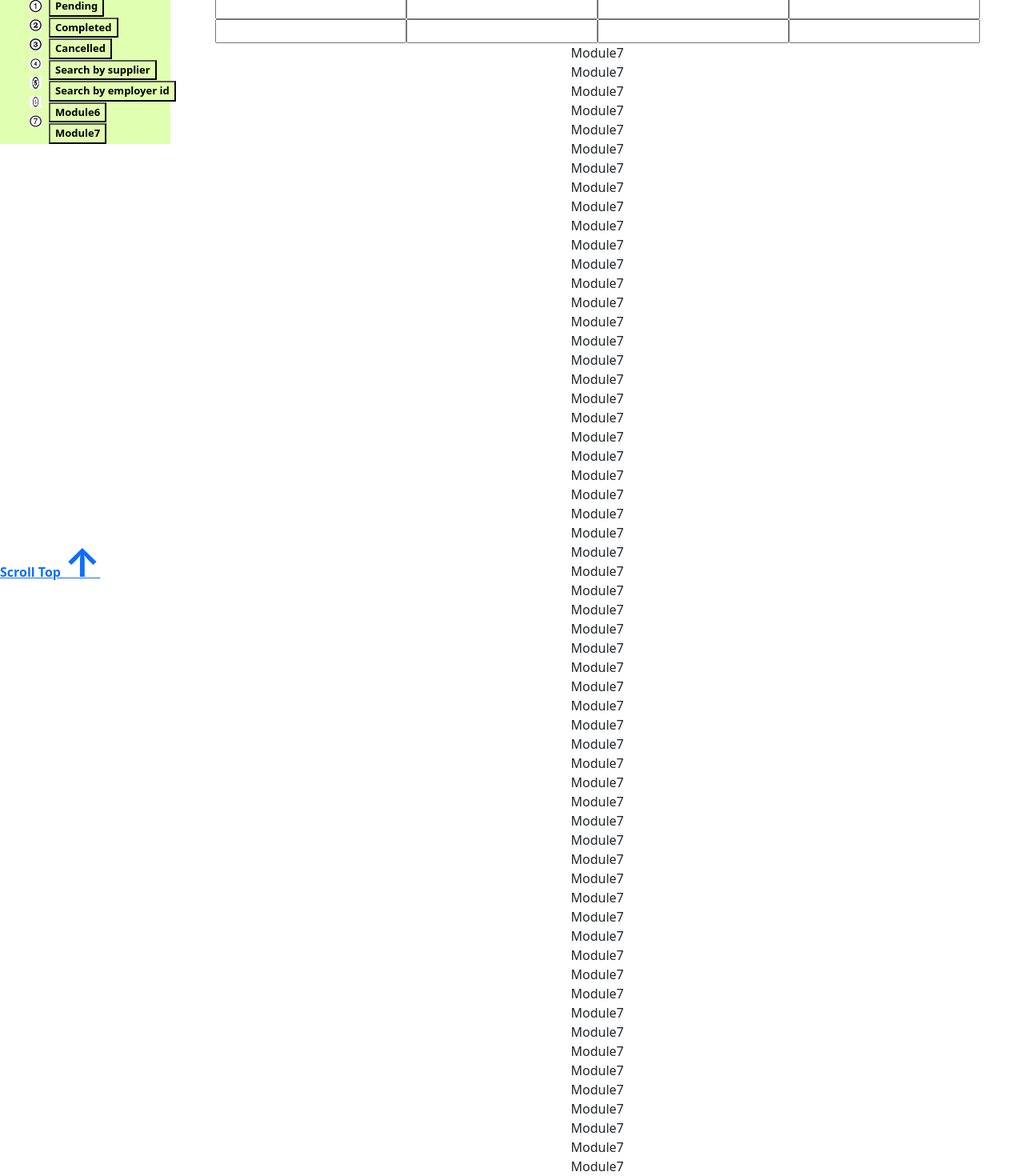
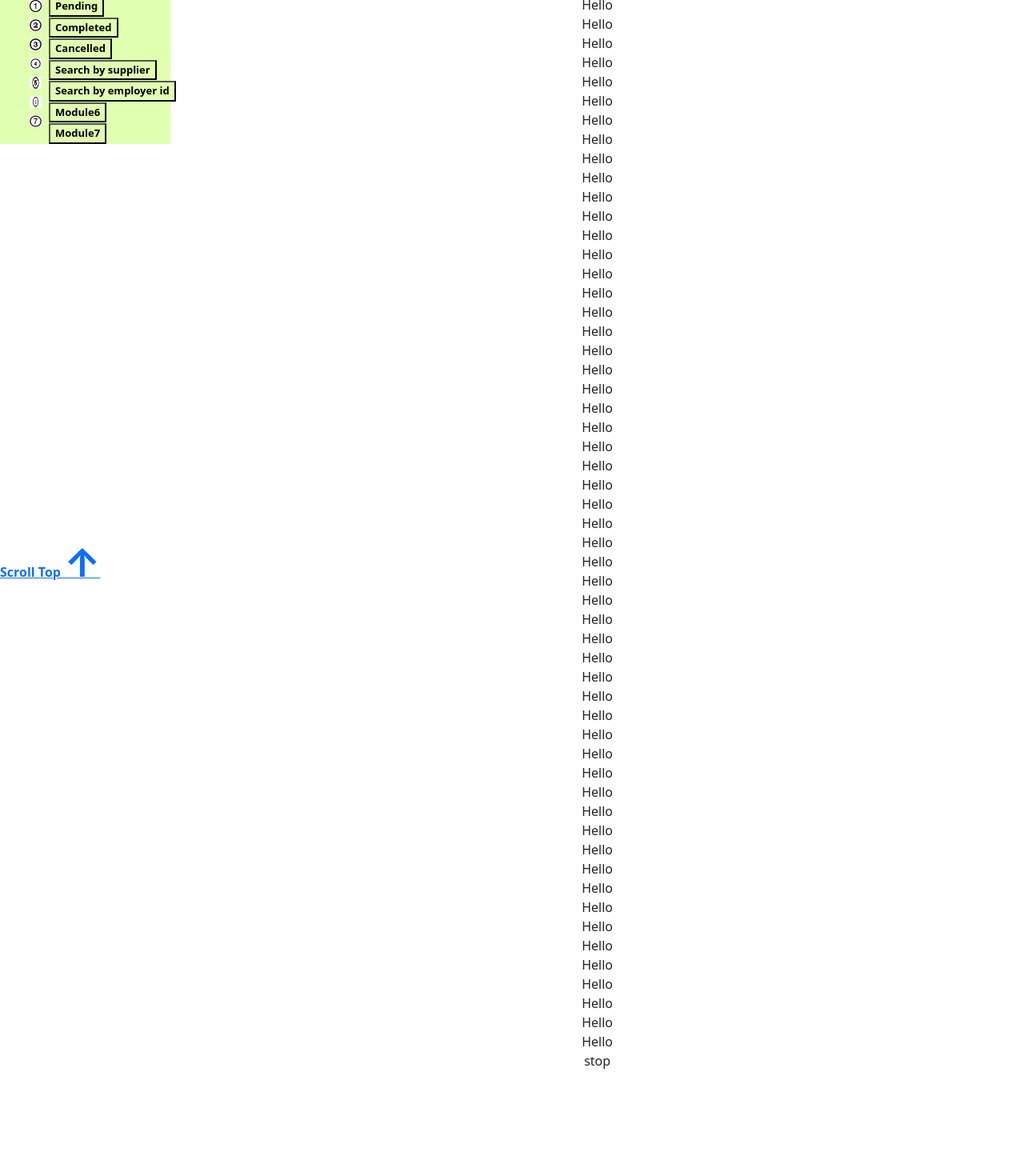
Before and after one commit to Sailaja-Namuduri/demo, a React (Create React App) app: page /module7 in a window 1280 px wide. Shown: the part 60-1530 px from the top of the page at 80% size. After the commit the page ends 1398 px from the top, so only its background shows below. Built offline with nearby package versions, Linux system fonts and the light colour scheme.

Commit message:
Css & Module2 -Added data cards

```diff
--- a/src/Module1.jsx
+++ b/src/Module1.jsx
@@ -23,13 +23,13 @@ export const Module1=()=>{
                 <div className='d-none d-sm-none d-md-block col-md-6 col-lg-6'>
                     <span >First Name:</span><input/>
                 </div>
-                <div className='d none d-sm-none d-md-block col-md-6 col-lg-6'>
+                <div className='d-none d-sm-none d-md-block col-md-6 col-lg-6'>
                     <span >Last Name:</span><input/>
                 </div>
-                <div className='d-none d-sm-block d-md-none col-md-6 col-lg-6'>
+                <div className='d-block d-sm-block d-md-none col-sm-12 col-md-6 col-lg-6'>
                     <span >First Name:</span><input/>
                 </div>
-                <div className='d none d-sm-block d-md-none col-md-6 col-lg-6'>
+                <div className='d-block d-sm-block d-md-none col-sm-12 col-md-6 col-lg-6'>
                     <span >Last Name:</span><input/>
                 </div>
             </div>
@@ -39,7 +39,7 @@ export const Module1=()=>{
                     variant="outline-success"
                     className="floatRight"
                     onSelect={handleSelect}
-                    title={selected?.key || list[0].key}
+                    title={selected?.key || 'Gender Select'}
                     style={{display:'inline'}}
                 >
                 {list.map((item, index) => {
@@ -51,7 +51,7 @@ export const Module1=()=>{
                 })}
                 </DropdownButton>
             </div>
-            <input type='checkbox' label='cricket'value='Cricket'/>
+            <div><span>Valid Member:</span><input type='checkbox' label='cricket'value='Cricket' height={40} width={40}/></div>
         </div>
     )
 }
--- a/src/Module2.jsx
+++ b/src/Module2.jsx
@@ -1,5 +1,16 @@
+import { DataCard } from "./reusable_components/DataCards"
+import datacard1 from './Images/datacard1.png'
 export const Module2=()=>{
     return(
-        <div>Module2</div>
+        <div>
+            <div className="row" style={{padding:'10px'}}>
+            <DataCard image={datacard1} cardtitle="Data Card1" carddescription="This is a Sample data card1, has no data description to show :)"/>
+            <DataCard image={datacard1} cardtitle="Data Card2" carddescription="This is a Sample data card2, has no data description to show :)"/>
+            <DataCard image={datacard1} cardtitle="Data Card3" carddescription="This is a Sample data card3, has no data description to show :)"/>
+
+
+
+            </div>
+        </div>
     )
 }
--- a/src/Module7.jsx
+++ b/src/Module7.jsx
@@ -2,83 +2,57 @@ export const Module7=()=>{
     return(
         <div>
             <div>start</div>
-            <input/><input/><input/><input/><input/><input/><input/><input/>
-            <div>Module7</div>
-            <div>Module7</div>
-            <div>Module7</div>
-            <div>Module7</div>
-            <div>Module7</div>
-            <div>Module7</div>
-            <div>Module7</div>
-            <div>Module7</div>
-            <div>Module7</div>
-            <div>Module7</div>
-            <div>Module7</div>
-            <div>Module7</div>
-            <div>Module7</div>
-            <div>Module7</div>
-            <div>Module7</div>
-            <div>Module7</div>
-            <div>Module7</div>
-            <div>Module7</div>
-            <div>Module7</div>
-            <div>Module7</div>
-            <div>Module7</div>
-            <div>Module7</div>
-            <div>Module7</div>
-            <div>Module7</div>
-            <div>Module7</div>
-            <div>Module7</div>
-            <div>Module7</div>
-            <div>Module7</div>
-            <div>Module7</div>
-            <div>Module7</div>
-            <div>Module7</div>
-            <div>Module7</div>
-            <div>Module7</div>
-            <div>Module7</div>
-            <div>Module7</div>
-            <div>Module7</div>
-            <div>Module7</div>
-            <div>Module7</div>
-            <div>Module7</div>
-            <div>Module7</div>
-            <div>Module7</div>
-            <div>Module7</div>
-            <div>Module7</div>
-            <div>Module7</div>
-            <div>Module7</div>
-            <div>Module7</div>
-            <div>Module7</div>
-            <div>Module7</div>
-            <div>Module7</div>
-            <div>Module7</div>
-            <div>Module7</div>
-            <div>Module7</div>
-            <div>Module7</div>
-            <div>Module7</div>
-            <div>Module7</div>
-            <div>Module7</div>
-            <div>Module7</div>
-            <div>Module7</div>
-            <div>Module7</div>
-            <div>Module7</div>
-<div>Module7</div>
-<div>Module7</div>
-<div>Module7</div>
-<div>Module7</div>
-<div>Module7</div>
-<div>Module7</div>
-<div>Module7</div>
-<div>Module7</div>
-<div>Module7</div>
-<div>Module7</div>
-<div>Module7</div>
-<div>Module7</div>
-<div>Module7</div>
-<div>Module7</div>
-<div>Module7</div>
 
+            <div>Hello</div>
+            <div>Hello</div>
+            <div>Hello</div>
+            <div>Hello</div>
+            <div>Hello</div>
+            <div>Hello</div>
+            <div>Hello</div>
+            <div>Hello</div><div>Hello</div>
+            <div>Hello</div>
+            <div>Hello</div>
+            <div>Hello</div>
+            <div>Hello</div>
+            <div>Hello</div>
+            <div>Hello</div>
+            <div>Hello</div>
+            <div>Hello</div>
+            <div>Hello</div>
+            <div>Hello</div><div>Hello</div>
+            <div>Hello</div>
+            <div>Hello</div>
+            <div>Hello</div>
+            <div>Hello</div>
+            <div>Hello</div>
+            <div>Hello</div>
+            <div>Hello</div>
+            <div>Hello</div>
+            <div>Hello</div>
+            <div>Hello</div><div>Hello</div>
+            <div>Hello</div>
+            <div>Hello</div>
+            <div>Hello</div>
+            <div>Hello</div>
+            <div>Hello</div>
+            <div>Hello</div>
+            <div>Hello</div>
+            <div>Hello</div>
+            <div>Hello</div>
+            <div>Hello</div><div>Hello</div>
+            <div>Hello</div>
+            <div>Hello</div>
+            <div>Hello</div>
+            <div>Hello</div>
+            <div>Hello</div>
+            <div>Hello</div>
+            <div>Hello</div>
+            <div>Hello</div>
+            <div>Hello</div>
+            <div>Hello</div><div>Hello</div>
+            <div>Hello</div>
+            <div>Hello</div>
 <div>stop</div>
 </div>
 
--- /dev/null
+++ b/src/reusable_components/DataCards.jsx
@@ -0,0 +1,14 @@
+
+export const DataCard=({image,cardtitle,carddescription})=>{
+    return(
+        <div className="d-none d-md-block col-6 align-center" style={{border:'0px solid green',padding:'20px',height:'540px',width:'540px'}}>
+                    <div style={{border:'0px solid green',display:'flex',justifyContent:'center',alignItems:'center',height:'500px',width:'500px'}}>
+                        <div style={{height:'480px',width:'480px',border:'1px solid black',boxShadow:'5px 6px #888888',cursor:'pointer'}}>
+                            <img src={image} height={250} alt=""></img>
+                            <h1>{cardtitle}</h1>
+                            <p>{carddescription}</p>
+                        </div>
+                    </div>
+                </div>
+    )
+}
```
Also changed, not shown: src/Images/datacard1.png (added).
